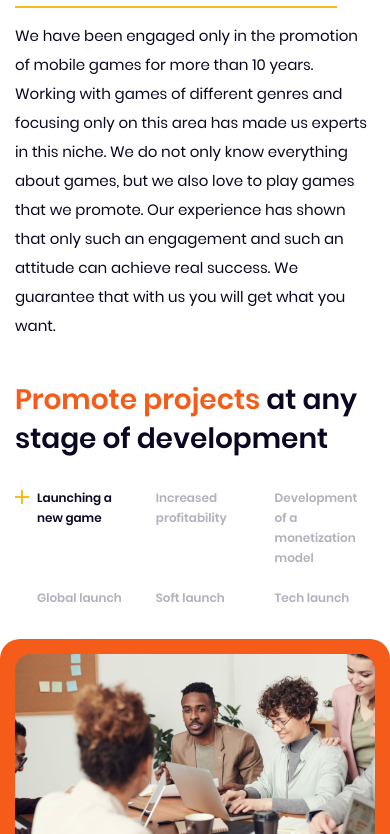
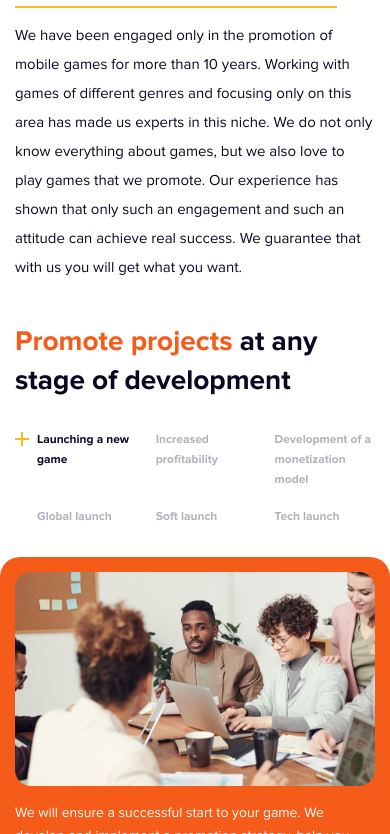
Before and after one commit to GrinCaseCode/promotix, a plain HTML site: page index.html in a window 390 px wide. Shown: the part 1166-2000 px from the top of the page. Drawn offline with nearby package versions, Linux system fonts and the light colour scheme.

Commit message:
Add files via upload

```diff
--- a/css/fonts.css
+++ b/css/fonts.css
@@ -43,3 +43,49 @@
 	font-weight: 700;
 	font-style: normal;
 }
+
+@font-face {
+	font-family: 'Proxima Nova';
+	src: local('Proxima Nova Light'), local('Proxima-Nova-Light'),
+	url('../fonts/ProximaNova-Light.woff2') format('woff2'),
+	url('../fonts/ProximaNova-Light.woff') format('woff'),
+	url('../fonts/ProximaNova-Light.ttf') format('truetype');
+	font-weight: 300;
+	font-style: normal;
+}
+@font-face {
+	font-family: 'Proxima Nova';
+	src: local('Proxima Nova Regular'), local('Proxima-Nova-Regular'),
+	url('../fonts/ProximaNova-Regular.woff2') format('woff2'),
+	url('../fonts/ProximaNova-Regular.woff') format('woff'),
+	url('../fonts/ProximaNova-Regular.ttf') format('truetype');
+	font-weight: normal;
+	font-style: normal;
+}
+@font-face {
+	font-family: 'Proxima Nova';
+	src: local('Proxima Nova Semibold'), local('Proxima-Nova-Semibold'),
+	url('../fonts/ProximaNova-Semibold.woff2') format('woff2'),
+	url('../fonts/ProximaNova-Semibold.woff') format('woff'),
+	url('../fonts/ProximaNova-Semibold.ttf') format('truetype');
+	font-weight: 600;
+	font-style: normal;
+}
+@font-face {
+	font-family: 'Proxima Nova';
+	src: local('Proxima Nova Bold'), local('Proxima-Nova-Bold'),
+	url('../fonts/ProximaNova-Bold.woff2') format('woff2'),
+	url('../fonts/ProximaNova-Bold.woff') format('woff'),
+	url('../fonts/ProximaNova-Bold.ttf') format('truetype');
+	font-weight: 700;
+	font-style: normal;
+}
+@font-face {
+    font-family: 'Proxima Nova';
+    src: local('Proxima Nova Extrabold'), local('Proxima-Nova-Extrabold'),
+        url('../fonts/ProximaNova-Extrabld.woff2') format('woff2'),
+        url('../fonts/ProximaNova-Extrabld.woff') format('woff'),
+        url('../fonts/ProximaNova-Extrabld.ttf') format('truetype');
+    font-weight: 800;
+    font-style: normal;
+  }
--- a/css/main.css
+++ b/css/main.css
@@ -24,7 +24,7 @@ body textarea:required:valid {
 
 }
 body {
-	font-family: 'Poppins';
+	font-family: 'Proxima Nova';
 	color: #0A0722;
 	font-size: 16px;
 	overflow-x: hidden;
@@ -76,7 +76,7 @@ p {
 .logo {
 	font-size: 25px;
 	line-height: 37px;
-	font-weight: 700;
+	font-weight: 800;
 	color: #F55B19;
 	display: inline-block;
 }
@@ -181,12 +181,12 @@ p {
 	display: inline-flex;
 	align-items: center;
 	background: #F55B19;
-	font-weight: 600;
+	font-weight: 700;
 	font-size: 15px;
 	line-height: 22px;
 	color: #FFFFFF;
 	border-radius: 7px;
-	font-family: 'Poppins';
+	font-family: 'Proxima Nova';
 	position: relative;
 	overflow: hidden;
 	border: none;
@@ -229,7 +229,7 @@ p {
 .title-big {
 	font-size: 65px;
 	line-height: 97px;
-	font-weight: 700;
+	font-weight: 800;
 }
 .descr-big {
 	font-size: 30px;
@@ -350,7 +350,7 @@ p {
 .slider__counter {
 	font-size: 19px;
 	line-height: 28px;
-	font-weight: 600;
+	font-weight: 700;
 	display: flex;
 	align-items: center;
 }
@@ -389,7 +389,7 @@ p {
 	left: -30px;
 }
 .title-vertical {
-	font-weight: 600;
+	font-weight: 700;
 	font-size: 60px;
 	line-height: 34px;
 	white-space: nowrap;
@@ -437,7 +437,7 @@ p {
 .title-section {
 	font-size: 56px;
 	line-height: 81px;
-	font-weight: 600;
+	font-weight: 700;
 }
 .title-section span {
 	color: #f55b19;
@@ -454,7 +454,7 @@ p {
 	line-height: 42px;
 	padding-left: 40px;
 	color: #B1B0BC;
-	font-weight: 600;
+	font-weight: 700;
 	display: inline-block;
 	position: relative;
 	transition: all 0.3s;
@@ -520,7 +520,7 @@ p {
 }
 .success .title-section strong {
 	color: #f8bb1e;
-	font-weight: 600;
+	font-weight: 700;
 }
 .item-success {
 	margin-top: 60px;
@@ -548,7 +548,7 @@ p {
 .item-success__name {
 	font-size: 24px;
 	line-height: 32px;
-	font-weight: 700;
+	font-weight: 800;
 }
 .item-success p {
 	line-height: 28px;
@@ -574,7 +574,7 @@ p {
 	min-height: 448px;
 	padding-left: 69px;
 	padding-top: 60px;
-	padding-right: 190px;
+	padding-right: 228px;
 	color: #fff;
 	background-image: url(../img/bg_section_left.svg);
 	background-repeat: no-repeat;
@@ -605,7 +605,7 @@ p {
 .item-result__number {
 	font-size: 70px;
 	line-height: 81px;
-	font-weight: 700;
+	font-weight: 800;
 }
 .item-result p {
 	line-height: 21px;
@@ -659,7 +659,7 @@ p {
 	padding: 0 24px;
 	width: 100%;
 	color: #000;
-	font-family: 'Poppins';
+	font-family: 'Proxima Nova';
 	font-size: 15px;
 	line-height: 22px;
 }
@@ -708,7 +708,7 @@ p {
 	color: #f8bb1e;
 }
 .video-section .title-section {
-	max-width: 1005px;
+	max-width: 927px;
 	margin-bottom: 20px;
 }
 .video-block {
@@ -871,7 +871,7 @@ line-height: 21px;
 .section-content__text {
 	font-size: 100px;
 line-height: 210px;
-font-weight: 700;
+font-weight: 800;
 left: 65px;
 bottom: 14px;
 position: absolute;
@@ -969,7 +969,7 @@ color: #E95313;
 .modal-wrap__title {
 font-size: 35px;
 line-height: 52px;
-font-weight: 600;
+font-weight: 700;
 }
 .modal-wrap__descr {
 font-size: 20px;
@@ -977,3 +977,11 @@ line-height: 30px;
 margin-bottom: 25px;
 font-weight: 300;
 }
+
+
+.title-section {
+	line-height: 67px;
+}
+.title-vertical {
+	top: 165px;
+}
--- a/css/media.css
+++ b/css/media.css
@@ -568,6 +568,11 @@
     	padding-left: 15px;
     	padding-right: 15px;
     }
+
+    .btn-main {
+    padding-left: 56px;
+    padding-right: 13px;
+}
 }
 @media only screen and (max-width : 379px) {
 .language-block {
```
Lines whose indentation alone changed are shown as unchanged.
